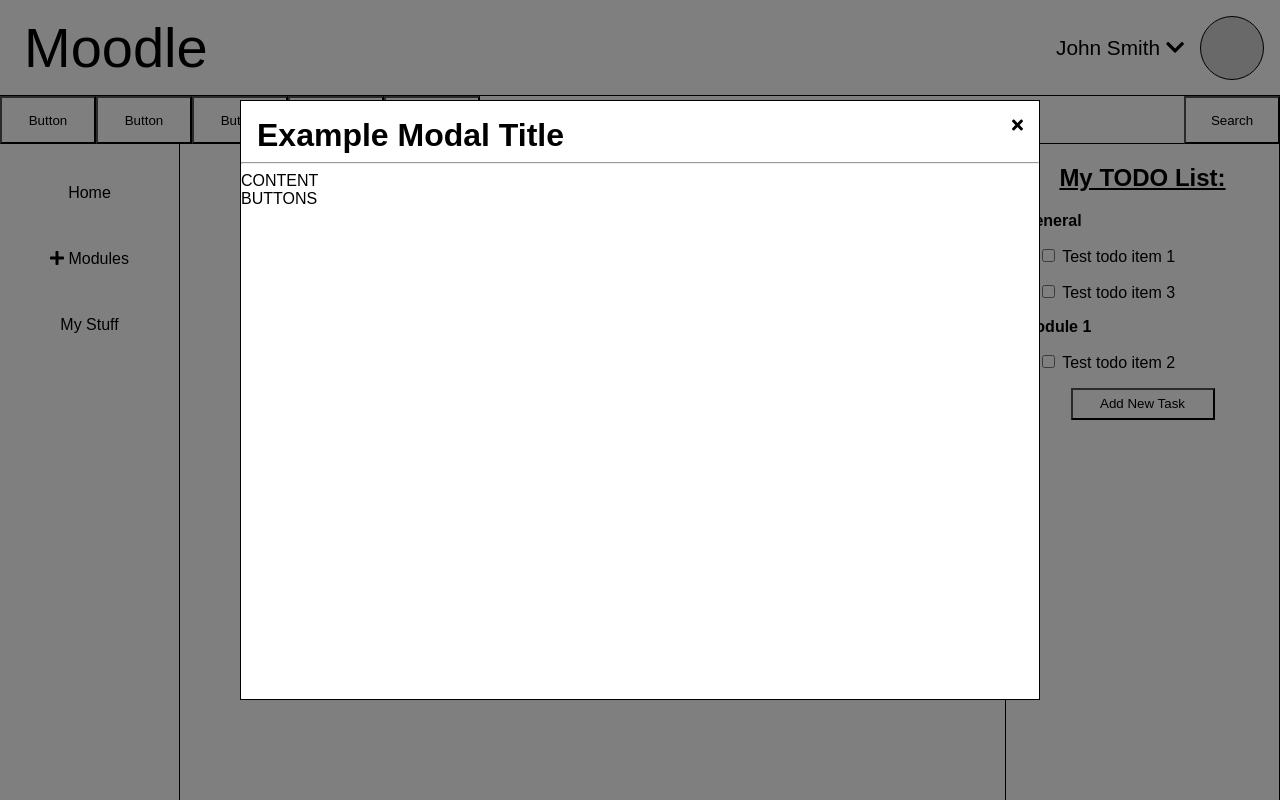
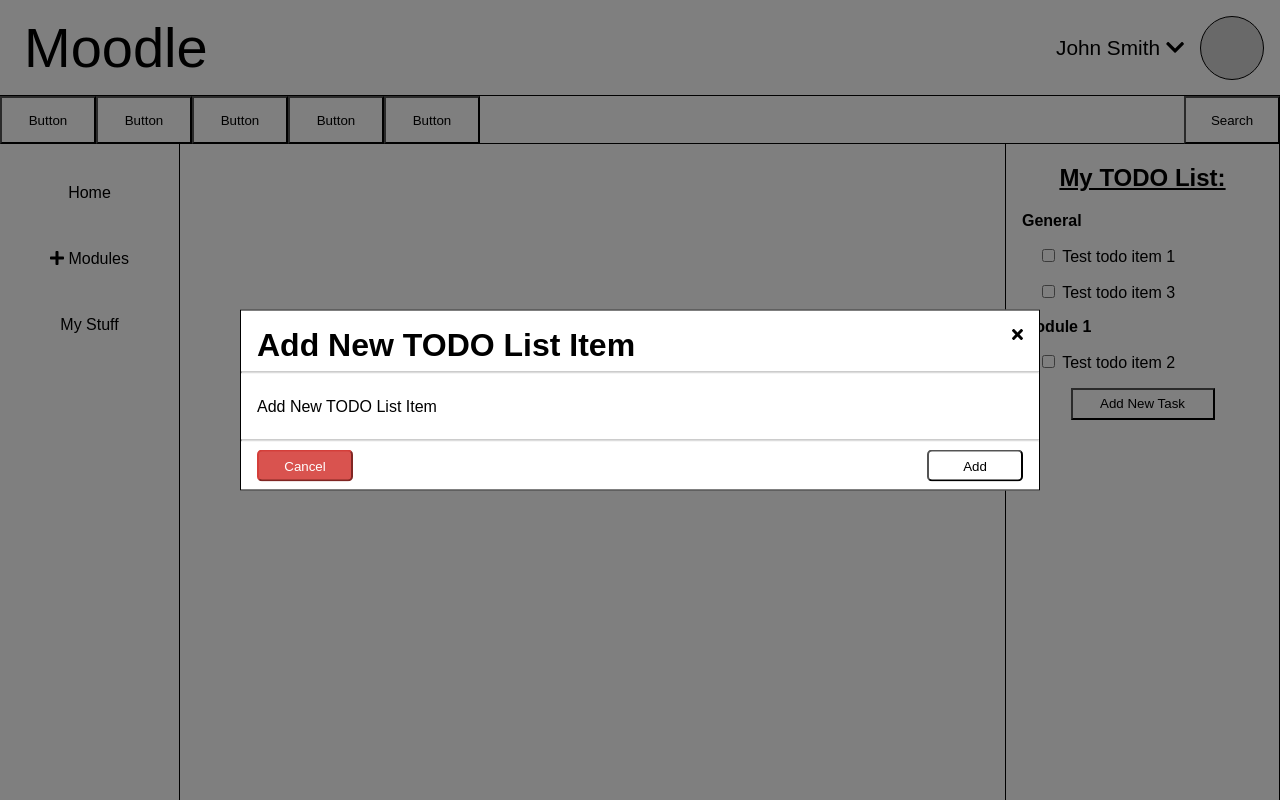
Before and after one commit to ajbourne98/Project, an Angular app in the folder angular/: page /modules/1 in a window 1280 px wide. Both pictures are taken after a click on the button "Add New Task". Built offline with nearby package versions, Linux system fonts and the light colour scheme; what ng-click-outside would draw is missing.

Commit message:
styles and probably more

```diff
--- a/angular/src/app/activites/todo/todo.component.html
+++ b/angular/src/app/activites/todo/todo.component.html
@@ -19,4 +19,10 @@
 </button>
 
 <app-modal *ngIf="showAddTodoItemModal" (clickOutside)="showAddTodoItemModal = false">
+  <div title>Add New TODO List Item</div>
+  <div content>Add New TODO List Item</div>
+  <div buttons>
+    <button class="modal-button red">Cancel</button>
+    <button class="modal-button right">Add</button>
+  </div>
 </app-modal>
--- a/angular/src/app/activites/todo/todo.component.scss
+++ b/angular/src/app/activites/todo/todo.component.scss
@@ -1,3 +1,5 @@
+@import "../../../styles.scss";
+
 .title {
   text-align: center;
 }
@@ -29,3 +31,34 @@
 .category {
   margin: 1rem;
 }
+
+.modal-button {
+  height: 2rem;
+  min-width: 6rem;
+  border-radius: 5px;
+  background-color: white;
+  margin-bottom: 0.5rem;
+
+  &:first-of-type {
+    margin-left: 1rem;
+  }
+
+  &:last-of-type {
+    margin-right: 1rem;
+  }
+
+  &.right {
+    float: right;
+  }
+
+  &.red {
+    background-color: #d9534f;
+    border-color: #d43f3a;
+    color: white;
+
+    &:hover {
+      background-color: #ac2925;
+      border-color: #ac2925;
+    }
+  }
+}
--- a/angular/src/app/activites/todo/todo.component.ts
+++ b/angular/src/app/activites/todo/todo.component.ts
@@ -1,4 +1,5 @@
 import { Component, OnInit } from '@angular/core';
+import { FormBuilder, FormGroup } from '@angular/forms';
 
 @Component({
   selector: 'app-todo',
@@ -7,10 +8,11 @@ import { Component, OnInit } from '@angular/core';
 })
 export class TodoComponent implements OnInit {
   public showAddTodoItemModal = false;
+  public addItemForm: FormGroup;
 
   private tasks: todoItem[];
 
-  constructor() { }
+  constructor(private fb: FormBuilder) { }
 
   ngOnInit(): void {
     this.tasks = [
@@ -30,6 +32,8 @@ export class TodoComponent implements OnInit {
         category: 'general'
       }
     ];
+
+    this.initForm();
   }
 
   public getTodoItems(): todoItem[] {
@@ -66,6 +70,12 @@ export class TodoComponent implements OnInit {
     event.stopPropagation();
     this.showAddTodoItemModal = true;
   }
+
+  private initForm(): void {
+    this.addItemForm = this.fb.group({
+      text: [''],
+    });
+  }
 }
 
 export type todoItem = {
--- a/angular/src/app/app.module.ts
+++ b/angular/src/app/app.module.ts
@@ -2,6 +2,7 @@ import { BrowserModule } from '@angular/platform-browser';
 import { NgModule } from '@angular/core';
 import { FontAwesomeModule } from '@fortawesome/angular-fontawesome';
 import { ClickOutsideModule } from 'ng-click-outside';
+import { ReactiveFormsModule } from '@angular/forms';
 
 import { AppComponent } from './app.component';
 import { HeaderComponent } from './header/header.component';
@@ -22,7 +23,8 @@ import { ModalComponent } from './shared/modal/modal.component';
   imports: [
     BrowserModule,
     FontAwesomeModule,
-    ClickOutsideModule
+    ClickOutsideModule,
+    ReactiveFormsModule
   ],
   providers: [],
   bootstrap: [AppComponent]
--- a/angular/src/app/header/header.component.scss
+++ b/angular/src/app/header/header.component.scss
@@ -46,9 +46,10 @@
     float: right;
   }
 
-  button {
-    width: 6rem;
-    height: 3rem;
-    background-color: white;
-  }
 }
+
+button {
+  width: 6rem;
+  height: 3rem;
+  background-color: white;
+}
--- a/angular/src/app/shared/modal/modal.component.html
+++ b/angular/src/app/shared/modal/modal.component.html
@@ -1,19 +1,22 @@
 <div class="page-mask"></div>
 
 <div class="modal" (clickOutside)="onClickOutside()">
-  <fa-icon class="exit-icon" [icon]="faTimes"></fa-icon>
+  <fa-icon class="exit-icon pointer" [icon]="faTimes" (click)="onClickOutside()"></fa-icon>
 
   <div class="title">
-    <h1>Example Modal Title</h1>
+    <h1>
+      <ng-content select="[title]"></ng-content>
+    </h1>
   </div>
 
   <hr>
 
-  <div class=" content">
-    CONTENT
+  <div class="content">
+    <ng-content select="[content]"></ng-content>
   </div>
 
   <div class="buttons">
-    BUTTONS
+    <hr>
+    <ng-content select="[buttons]"></ng-content>
   </div>
 </div>
--- a/angular/src/app/shared/modal/modal.component.scss
+++ b/angular/src/app/shared/modal/modal.component.scss
@@ -1,9 +1,10 @@
+@import "../../../styles.scss";
+
 .modal {
   position: fixed;
   top: 50%;
   left: 50%;
   transform: translate(-50%, -50%);
-  height: 600px;
   width: 800px;
   border: 1px solid black;
   z-index: 200;
@@ -33,3 +34,7 @@
   top: 1rem;
   right: 1rem;
 }
+
+.content {
+  padding: 1rem;
+}
--- a/angular/src/styles.scss
+++ b/angular/src/styles.scss
@@ -13,3 +13,16 @@ body {
   margin: 0;
   height: 100vh;
 }
+
+.pointer {
+  cursor: pointer;
+}
+
+button {
+  background-color: white;
+  cursor: pointer;
+
+  &:hover {
+    background-color: #f2f2f2;
+  }
+}
```
